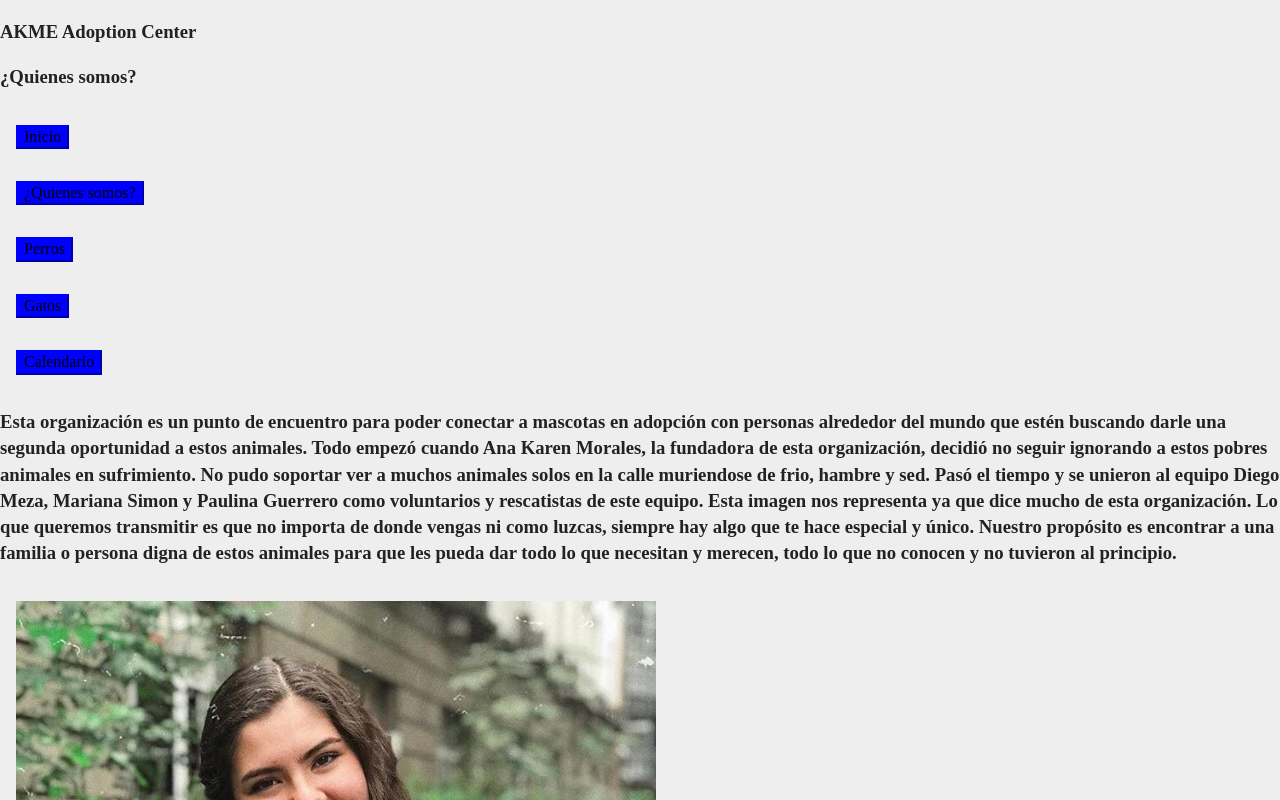
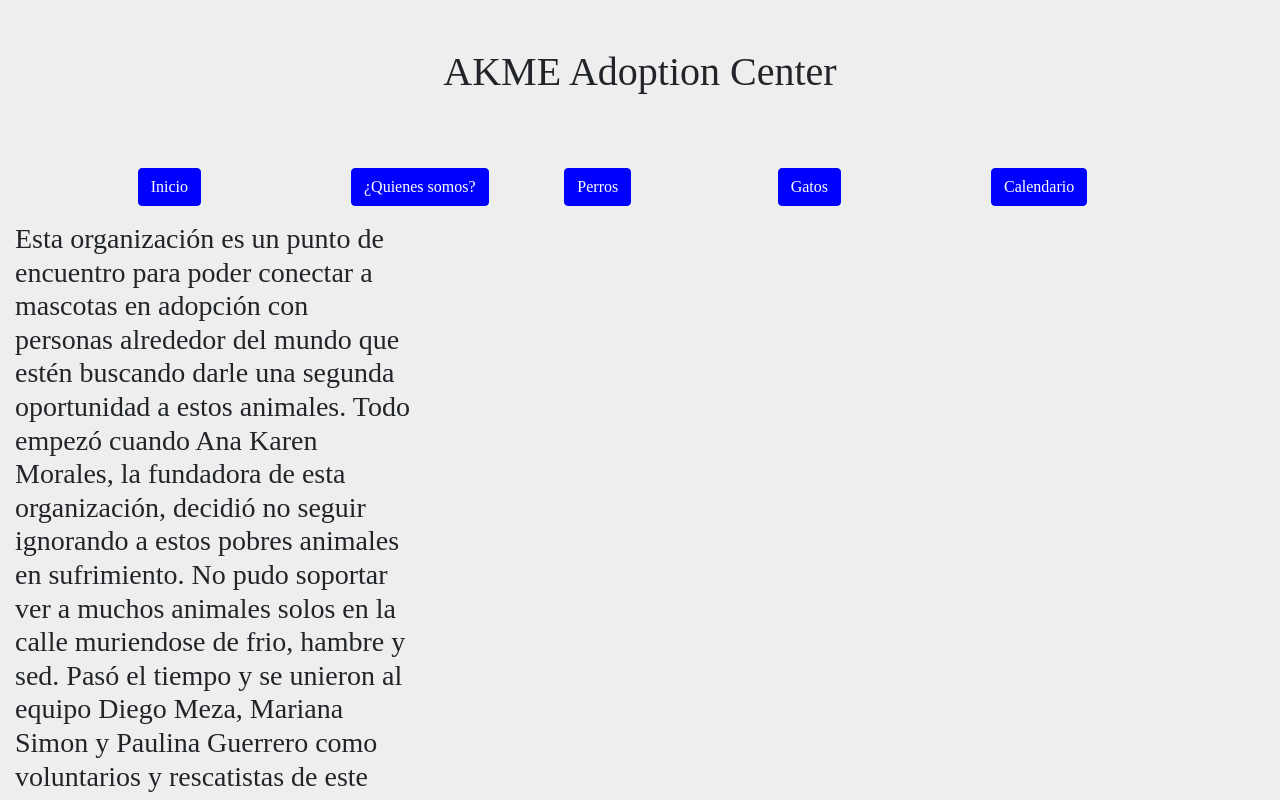
Before and after one commit to AnaKarenMrls/micrositios, a plain HTML site: page quienes.html in a window 1280 px wide. Shown: the top 800 px of the page. Drawn offline with nearby package versions, Linux system fonts and the light colour scheme.

Commit message:
adding code

```diff
--- a/quienes.html
+++ b/quienes.html
@@ -13,6 +13,7 @@
   <!-- Place favicon.ico in the root directory -->
 
   <link rel="stylesheet" href="css/normalize.css">
+  <link rel="stylesheet" href="https://stackpath.bootstrapcdn.com/bootstrap/4.1.3/css/bootstrap.min.css" integrity="sha384-MCw98/SFnGE8fJT3GXwEOngsV7Zt27NXFoaoApmYm81iuXoPkFOJwJ8ERdknLPMO" crossorigin="anonymous">
   <link href="https://fonts.googleapis.com/css?family=Noto+Serif+SC" rel="stylesheet">
   <link rel="stylesheet" href="css/main.css">
 </head>
@@ -26,29 +27,16 @@
   <div class="container-fluid">
   <div class="row">
     <div class="col-md-12">
-      <div class="row">
-        <div class="col-md-1">
-        </div>
-        <div class="col-md-3">
-          <h3>
-          AKME Adoption Center
-          </h3>
-        </div>
-        <div class="col-md-2">
-        </div>
-        <div class="col-md-4">
-          <h3>
-            ¿Quienes somos?
-          </h3>
-        </div>
-        <div class="col-md-2">
+          <h1>
+            AKME
+            Adoption Center
+          </h1>
         </div>
         </div>
-    </div>
-  </div>
+
+
   <div class="row">
-    <div class="col-md-12">
-      <div class="row">
+
         <div class="col-md-1">
         </div>
         <div class="col-md-2">
@@ -59,7 +47,6 @@
           </a>
         </div>
         <div class="col-md-2">
-
            <a href="quienes.html">
           <button type="button" class="btn btn-success">
            ¿Quienes somos?
@@ -67,36 +54,37 @@
           </a>
         </div>
         <div class="col-md-2">
-
+           <a href="perros.html">
           <button type="button" class="btn btn-success">
             Perros
           </button>
           </a>
         </div>
+
         <div class="col-md-2">
-
+           <a href="gatos.html">
           <button type="button" class="btn btn-success">
            Gatos
           </button>
           </a>
         </div>
+
         <div class="col-md-2">
 
+          <a href="calendario.html">
           <button type="button" class="btn btn-success">
            Calendario
           </button>
           </a>
         </div>
+
+
+
   <div class="col-md-1">
-        </div>
-      </div>
+
        </div>
        </div>
         <div class="row">
-    <div class="col-md-12">
-      <div class="row">
-        <div class="col-md-1">
-        </div>
         <div class="col-md-4">
           <h3>
             Esta organización es un punto de encuentro para poder conectar a mascotas en adopción con personas alrededor del mundo que estén buscando darle una segunda oportunidad a estos animales. Todo empezó cuando Ana Karen Morales, la fundadora de esta organización, decidió no seguir ignorando a estos pobres animales en sufrimiento. No pudo soportar ver a muchos animales solos en la calle muriendose de frio, hambre y sed. Pasó el tiempo y se unieron al equipo Diego Meza, Mariana Simon y Paulina Guerrero como voluntarios y rescatistas de este equipo.
@@ -106,6 +94,9 @@
 Esta imagen nos representa ya que dice mucho de esta organización. Lo que queremos transmitir es que no importa de donde vengas ni como luzcas, siempre hay algo que te hace especial y único. Nuestro propósito es encontrar a una familia o persona digna de estos animales para que les pueda dar todo lo que necesitan y merecen, todo lo que no conocen y no tuvieron al principio.
 
           </h3>
+        </div>
+        </div>
+
         </div>
         <div class="col-md-1">
         </div>
```
Also changed, not shown: 1 other file. Lines whose indentation alone changed are shown as unchanged.
